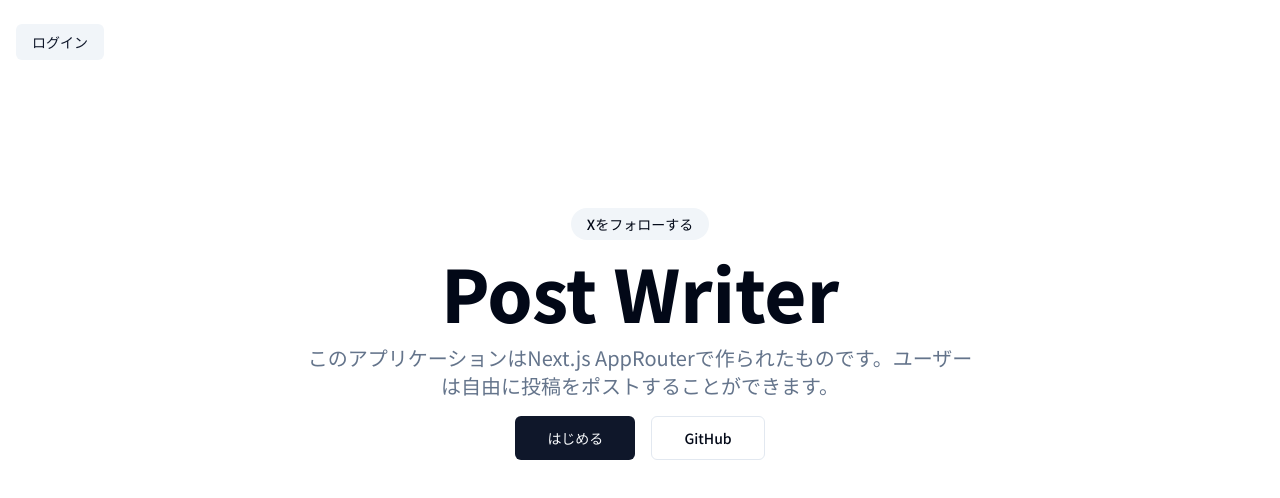
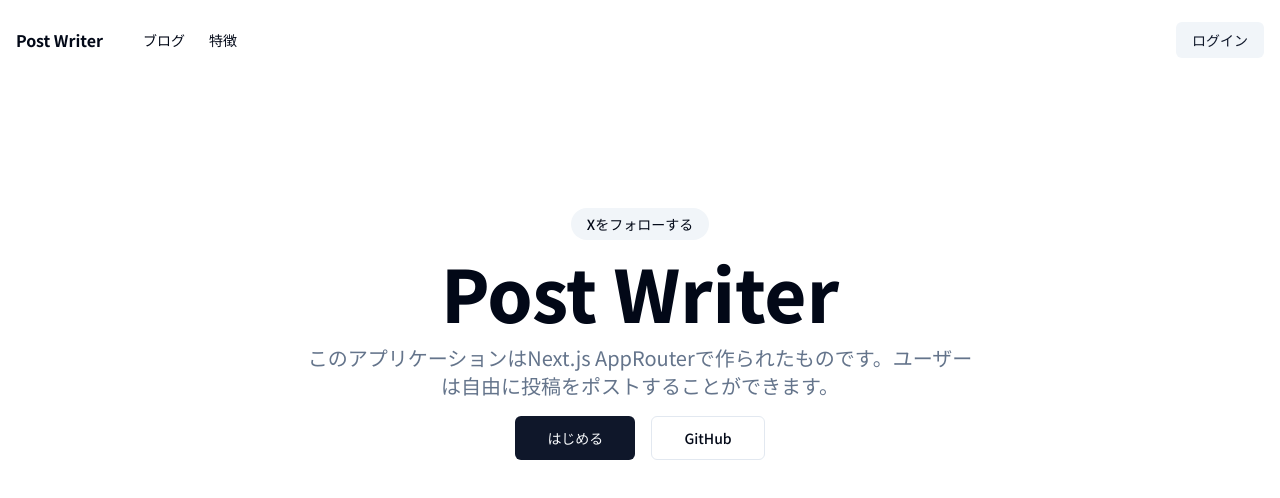
Before and after one commit to momo-41/SupabaseNextAuthPractice, a Next.js app: page / in a window 1280 px wide. Shown: the top 498 px of the page. Built offline with nearby package versions, Linux system fonts and the light colour scheme.

Commit message:
headerに入れるリンクたちをナビゲーションコンポーネントとして作成し、layout.tsxに反映

```diff
--- a/app/(marketing)/layout.tsx
+++ b/app/(marketing)/layout.tsx
@@ -1,5 +1,6 @@
 //(marketing)に共通のhtmlやcssはここで記述する
 
+import MainNav from "@/components/MainNav";
 import { buttonVariants } from "@/components/ui/button";
 import { cn } from "@/lib/utils";
 import Link from "next/link";
@@ -13,7 +14,8 @@ export default function MarketingLayout({
     <div>
       {/* headerコンポーネントとして作成してもいい */}
       <header className="container z-40 bg-background">
-        <div className="h-20 py-6">
+        <div className="h-20 py-6 flex items-center justify-between">
+          <MainNav />
           <nav>
             <Link
               href={"/login"}
--- /dev/null
+++ b/components/MainNav.tsx
@@ -0,0 +1,26 @@
+import Link from "next/link";
+
+export default function MainNav() {
+  return (
+    <div className="flex items-center md:gap-10">
+      <Link href={"/"} className="hidden md:flex items-center space-x-2">
+        <span className="font-bold hidden sm:inline-block">Post Writer</span>
+      </Link>
+      <nav className="md:flex gap-6 hidden">
+        {/* md:は768px以上 */}
+        <Link
+          href={"/blog"}
+          className="text-lg sm:text-sm font-medium hover:text-foreground/80"
+        >
+          ブログ
+        </Link>
+        <Link
+          href={"#feature"}
+          className="text-lg sm:text-sm font-medium hover:text-foreground/80"
+        >
+          特徴
+        </Link>
+      </nav>
+    </div>
+  );
+}
```
